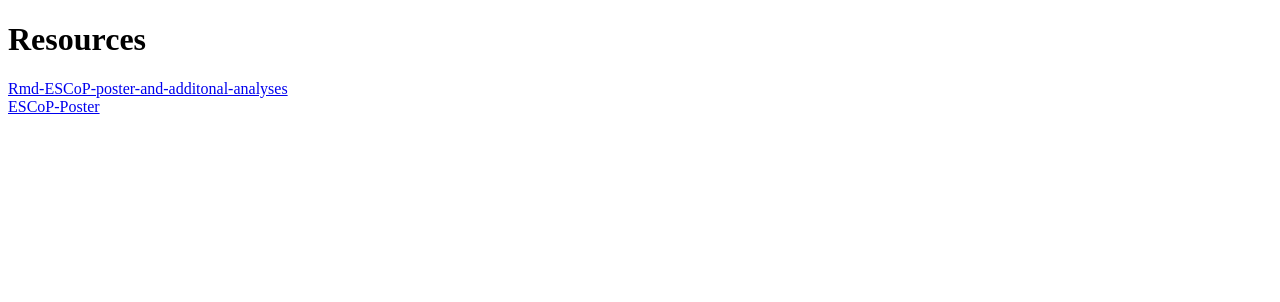
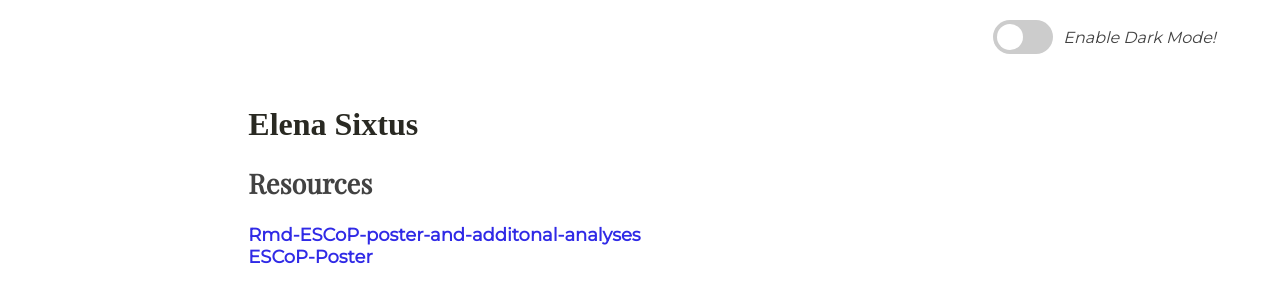
Before and after one commit to bassible/bassible.github.io, a website: page index.html in a window 1280 px wide. Drawn offline with nearby package versions, Linux system fonts and the light colour scheme.

Commit message:
add style and dark mode

```diff
--- a/index.html
+++ b/index.html
@@ -1,11 +1,35 @@
 <!DOCTYPE html>
-<html>
+<html lang="en">
+
 <head>
-	<title>Elena Sixtus</title>
+    <meta charset="UTF-8">
+    <meta name="viewport" content="width=device-width, initial-scale=1.0">
+    <meta http-equiv="X-UA-Compatible" content="ie=edge">
+    <title>Elena Sixtus</title>
+    <link rel="stylesheet" type="text/css" href="style.css">
 </head>
+
 <body>
-	<h1>Resources</h1>
-	<a href="Rmd-ESCoP-poster-and-additonal-analyses.html" title="Rmd-ESCoP-poster-and-additonal-analyses">Rmd-ESCoP-poster-and-additonal-analyses</a> <br>
-	<a href="SixtusWerner_ESCoP2019.pdf" title="ESCoP-Poster">ESCoP-Poster</a>
+    <nav>
+        <div class="theme-switch-wrapper">
+            <label class="theme-switch" for="checkbox">
+                <input type="checkbox" id="checkbox" />
+                <div class="slider round"></div>
+            </label>
+            <em>Enable Dark Mode!</em>
+        </div>
+
+    </nav>
+    <section>
+        <article class="post">
+			<h1>Elena Sixtus</h1>
+            <h2>Resources</h2>
+            <a href="Rmd-ESCoP-poster-and-additonal-analyses.html"
+                title="Rmd-ESCoP-poster-and-additonal-analyses">Rmd-ESCoP-poster-and-additonal-analyses</a> <br>
+            <a href="SixtusWerner_ESCoP2019.pdf" title="ESCoP-Poster">ESCoP-Poster</a>
+        </article>
+    </section>
+    <script src="main.js"></script>
 </body>
+
 </html>
--- /dev/null
+++ b/main.js
@@ -0,0 +1,19 @@
+const toggleSwitch = document.querySelector('.theme-switch input[type="checkbox"]');
+const currentTheme = localStorage.getItem('theme');
+
+if (currentTheme) {
+  document.documentElement.setAttribute('data-theme', currentTheme);
+  toggleSwitch.checked = currentTheme === 'dark';
+}
+
+function switchTheme(e) {
+  if (e.target.checked) {
+    document.documentElement.setAttribute('data-theme', 'dark');
+    localStorage.setItem('theme', 'dark');
+  } else {
+    document.documentElement.setAttribute('data-theme', 'light');
+    localStorage.setItem('theme', 'light');
+  }
+}
+
+toggleSwitch.addEventListener('change', switchTheme, false);
--- /dev/null
+++ b/style.scss
@@ -0,0 +1,129 @@
+@import url('https://fonts.googleapis.com/css?family=Montserrat|Playfair+Display&display=swap');
+
+:root {
+  --primary-color: #302AE6;
+  --secondary-color: #536390;
+  --font-color: #424242;
+  --bg-color: #fff;
+  --heading-color: #292922;
+}
+
+[data-theme="dark"] {
+  --primary-color: #9A97F3;
+  --secondary-color: #818cab;
+  --font-color: #e1e1ff;
+  --bg-color: #161625;
+  --heading-color: #818cab;
+}
+
+body {
+  font-family: 'Montserrat', sans-serif;
+  background-color: var(--bg-color);
+  color: var(--font-color);
+  max-width: 90%;
+  margin: 0 auto;
+  font-size: calc(1rem + 0.25vh);
+}
+
+h1,
+h2,
+h3,
+h4 {
+  font-family: 'Playfair Display', serif;
+}
+
+h1 {
+  color: var(--heading-color);
+  font-family: "Sansita One", serif;
+  font-size: 2rem;
+  margin-bottom: 1vh;
+  font-weight: bold;
+}
+
+p {
+  font-size: 1.1rem;
+  line-height: 1.6rem;
+}
+
+a {
+  color: var(--primary-color);
+  text-decoration: none;
+  border-bottom: 3px solid transparent;
+  font-weight: bold;
+
+  &:hover,
+  &:focus {
+    border-bottom: 3px solid currentColor;
+  }
+}
+
+section {
+  max-width: 68%;
+  margin: 0 auto;
+}
+
+nav {
+  display: flex;
+  justify-content: flex-end;
+  padding: 20px 0;
+}
+
+/*slider switch css */
+.theme-switch-wrapper {
+  display: flex;
+  align-items: center;
+
+  em {
+    margin-left: 10px;
+    font-size: 1rem;
+  }
+}
+
+.theme-switch {
+  display: inline-block;
+  height: 34px;
+  position: relative;
+  width: 60px;
+}
+
+.theme-switch input {
+  display: none;
+}
+
+.slider {
+  background-color: #ccc;
+  bottom: 0;
+  cursor: pointer;
+  left: 0;
+  position: absolute;
+  right: 0;
+  top: 0;
+  transition: .4s;
+}
+
+.slider:before {
+  background-color: #fff;
+  bottom: 4px;
+  content: "";
+  height: 26px;
+  left: 4px;
+  position: absolute;
+  transition: .4s;
+  width: 26px;
+}
+
+input:checked+.slider {
+  background-color: #66bb6a;
+}
+
+input:checked+.slider:before {
+  transform: translateX(26px);
+}
+
+.slider.round {
+  border-radius: 34px;
+}
+
+.slider.round:before {
+  border-radius: 50%;
+}
```
Also changed, not shown: package.json (added, +23 -0 lines), style.css (added), 2 other files.
